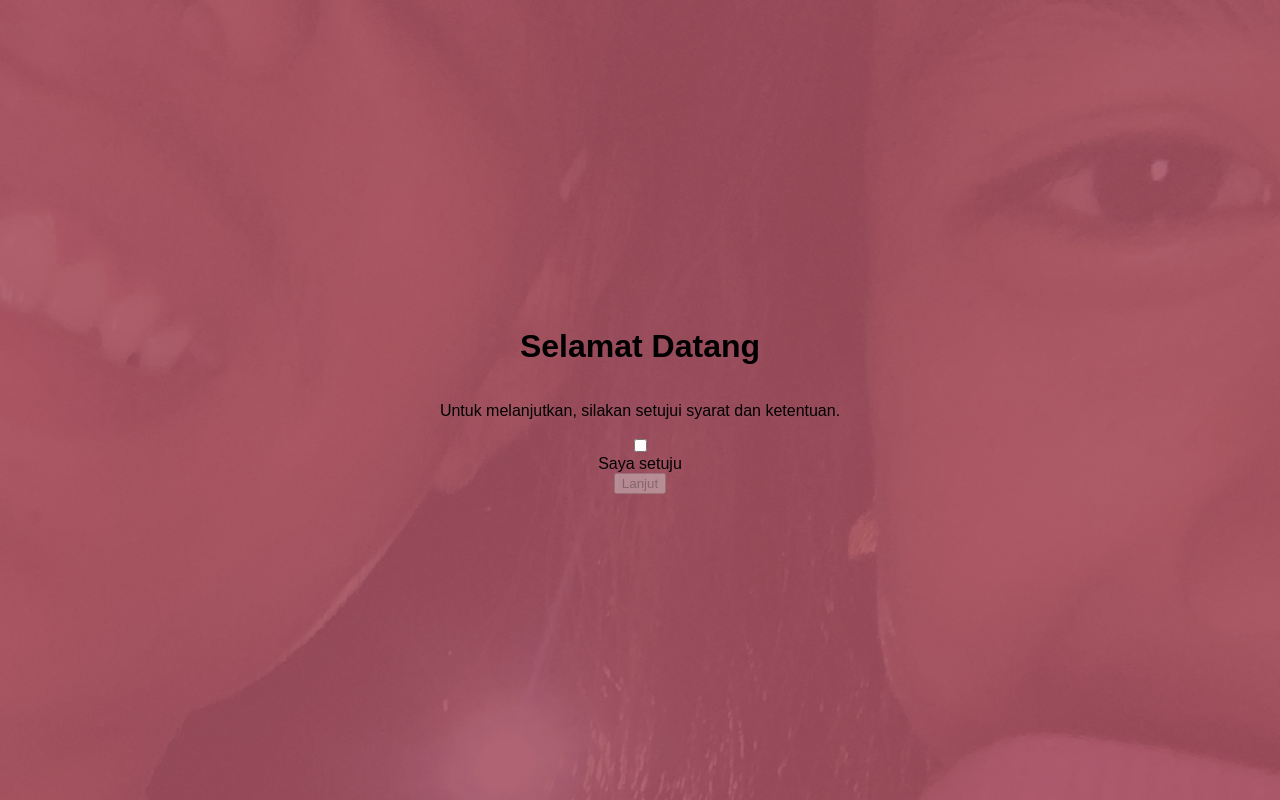
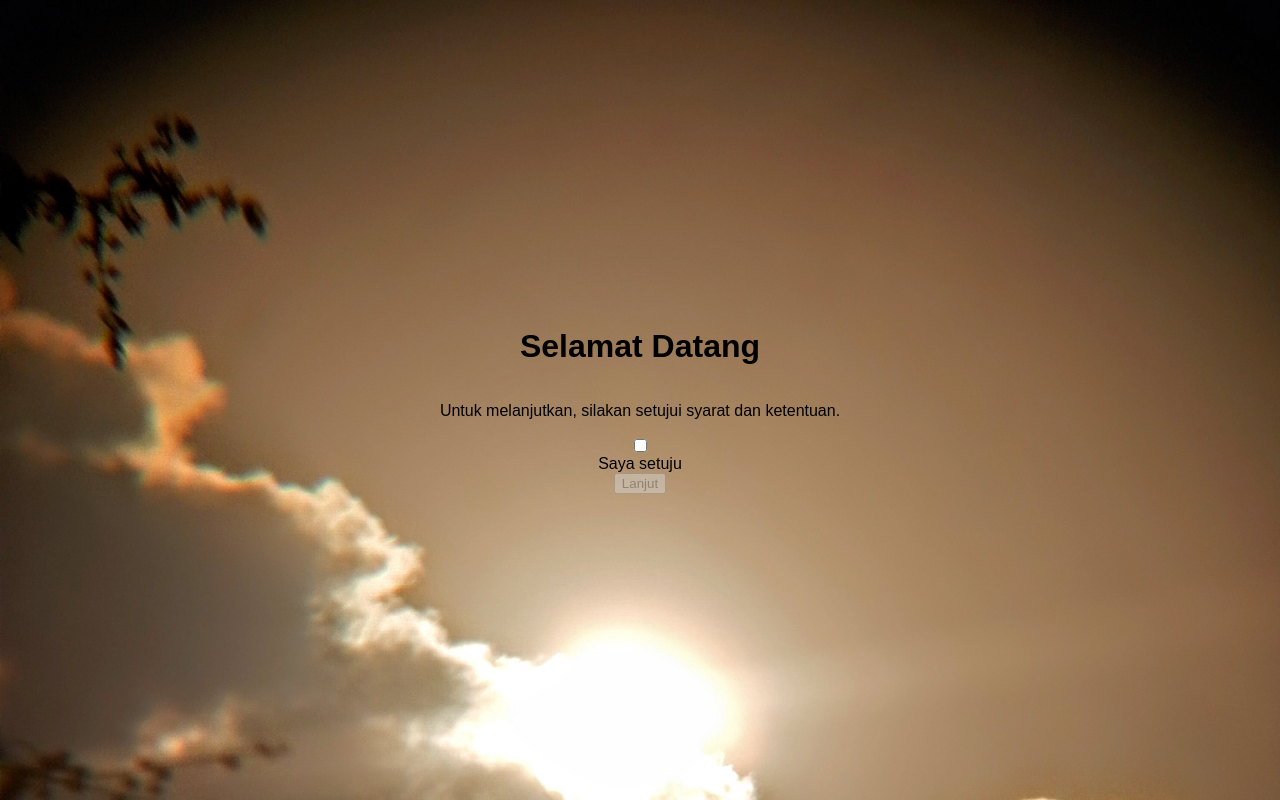
Before and after one commit to rmn-bot/bersamamu, a plain HTML site: page index.html in a window 1280 px wide. Both pictures are taken after a click on the button "Go". Drawn offline with Linux system fonts and the light colour scheme.

Commit message:
Update index.html

```diff
--- a/index.html
+++ b/index.html
@@ -32,7 +32,7 @@
         }
 
         #landingPage {
-            background-image: url('bg.jpg');
+            background-image: url('bg2.jpg');
             background-size: cover;
         }
 
```
